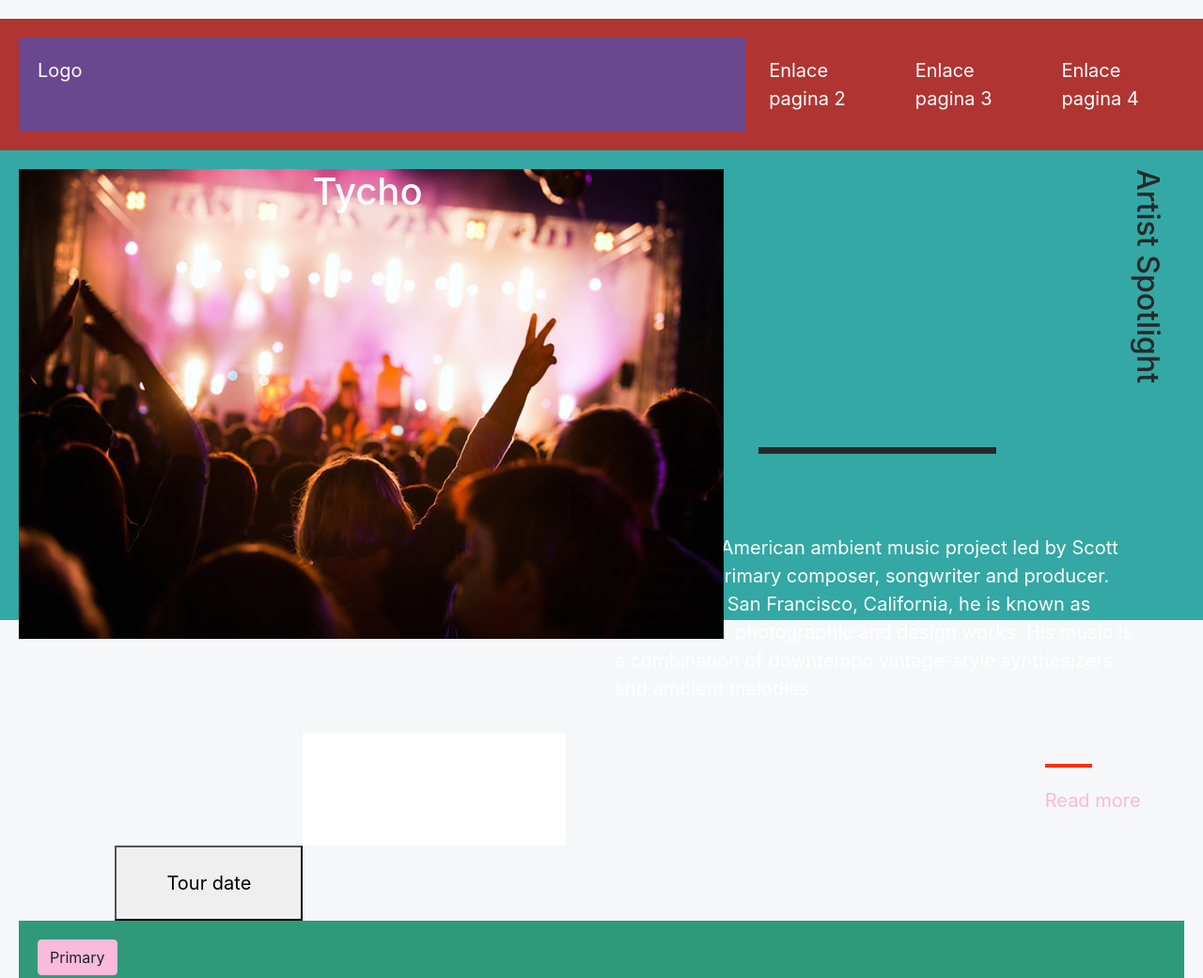
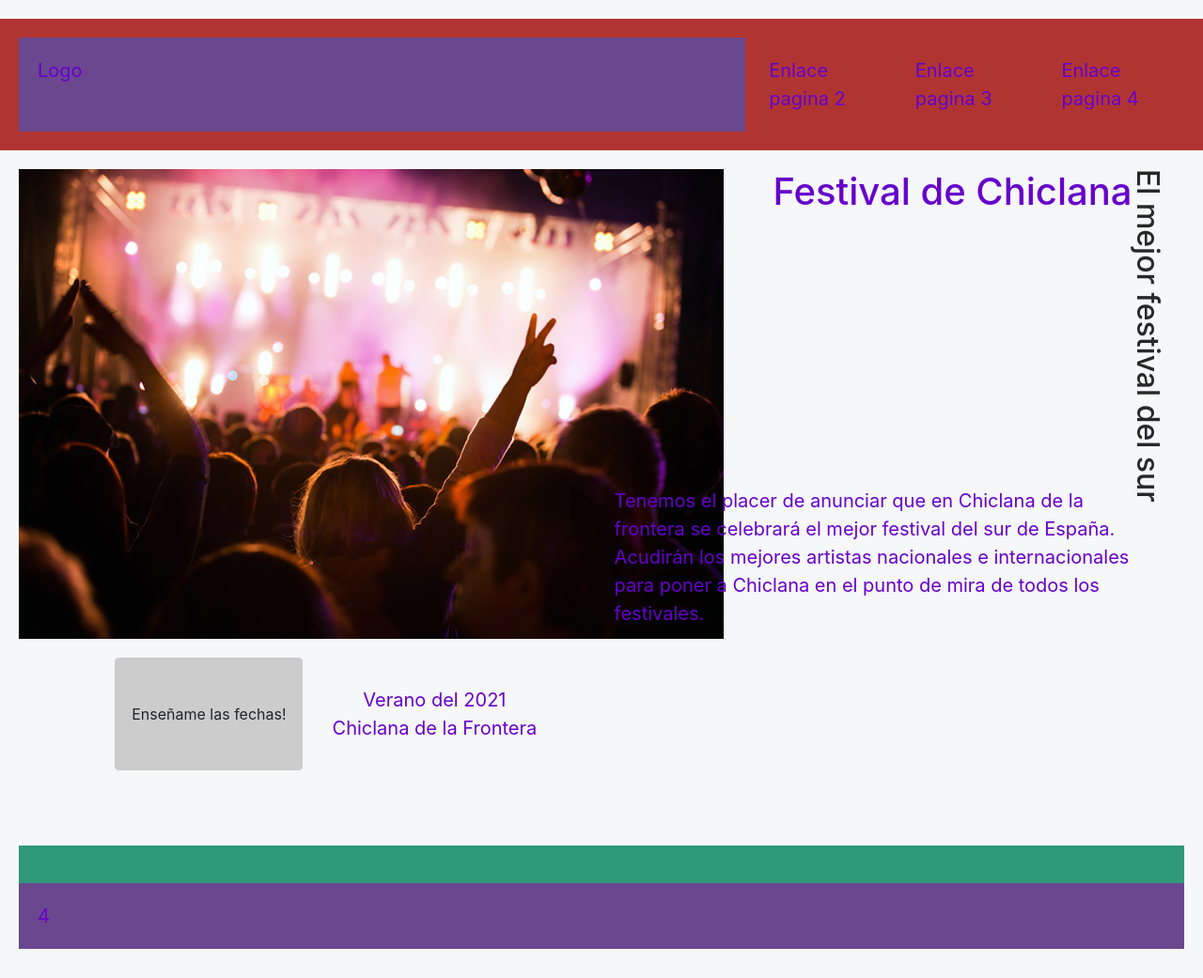
Before and after one commit to martecher/EntregaPEC2Herramientas, a website built with Parcel: page src/index.html in a window 1280 px wide. Shown: the top 1041 px of the page at 94% size. After the commit the page ends 1010 px from the top, so only its background shows below. Built offline with nearby package versions, Linux system fonts and the light colour scheme; some packages are replaced by stand-ins of ours.

Commit message:
subida que empieza a tener forma

```diff
--- a/src/assets/styles/_variables.scss
+++ b/src/assets/styles/_variables.scss
@@ -8,7 +8,7 @@
 $uoc-bg: color.scale($uoc-masterbrand, $lightness: 70%);
 
 $theme-colors: (
-  "primary": #fabada // pon el código de color que prefieras
+  "primary": #cccccc // pon el código de color que prefieras
 );
 $ancho-maximo: 1300px;
 $ancho-maximo-poster:750px;
--- a/src/assets/styles/layouts/_home.scss
+++ b/src/assets/styles/layouts/_home.scss
@@ -18,7 +18,7 @@
 /* items */
 
 .grid-1 div {
-  color: white;
+  color: #6600CC;
   font-size: 20px;
   padding: 20px;
   }
@@ -30,7 +30,7 @@
 }
 
 .item-2 {
-  background: #33a8a5;
+
   height: 500px;
  }
 .item-3 {
@@ -65,14 +65,14 @@
       padding: 0;
       display: grid;
       grid-template-columns: 2fr minmax(10em, max-content) minmax(14em, max-content) minmax(1em, 1fr) fit-content(28em) calc(2em + 0.5vw);
-      grid-template-rows: 35vh 40vh 15vh 10vh;
+      grid-template-rows: 5vh 60vh 15vh 10vh;
     }
 
     h1 {
       grid-column: 3 / 6;
       grid-row: 1 / 2;
       z-index: 2;
-      padding-left: 0.25em;
+      padding-left: 12.5em;
       margin-bottom: initial;
     }
 
@@ -84,20 +84,13 @@
       color: $text;
     }
 
-    hr {
-      grid-column: 5 / 6;
-      grid-row: 2;
-      height: 6px;
-      background-color: $text;
-      width: 20ch;
-    }
-
     .about {
       grid-column: 5 / 6;
       grid-row: 2;
       align-self: end;
       padding-bottom: 4vh;
       margin-bottom: initial;
+      z-index:4;
     }
 
     a {
@@ -119,15 +112,18 @@
     img {
       grid-column: 1 / 4;
       grid-row: 1 / 4;
+      z-index: 0;
+
     }
 
     .location {
       grid-column: 3 / 4;
       grid-row: 3 / 4;
       z-index: 2;
-      background: $main;
+//    background: $main;
       text-align: center;
       display: flex;
+//      color: black !important;
 
       p {
         margin: auto;
@@ -136,9 +132,10 @@
 
     button {
       grid-column: 2 / 3;
-      grid-row: 4 / 5;
+      grid-row: 3 / 4;
       position: initial;
       padding: 0;
+      z-index:8;
     }
   }
 
--- a/src/index.html
+++ b/src/index.html
@@ -20,21 +20,18 @@
       <div class="item-2">
       <section class="poster">
         <main>
-          <h1>Tycho</h1>
-          <h2>Artist Spotlight</h2>
-          <hr>
-          <p class="about">Tycho is an American ambient music project led by Scott Hansen as primary composer, songwriter and producer. Hailing from San Francisco, California, he is known as ISO50 for his photographic and design works. His music is a combination of downtempo
-            vintage-style synthesizers and ambient melodies.</p>
-          <a href="javascript:void(0)">Read more</a>
-          <img src="assets/images/people-in-festival-750.jpg" alt="Tycho Live at Toronto">
+          <h1>Festival de Chiclana</h1>
+          <h2>El mejor festival del sur</h2>
+          <p class="about">Tenemos el placer de anunciar que en Chiclana de la frontera se celebrará el mejor festival del sur de España. Acudirán los mejores artistas nacionales e internacionales para poner a Chiclana en el punto de mira de todos los festivales.</p>
+          <img src="assets/images/people-in-festival-750.jpg" alt="Personals bailando en un festival">
           <div class="location">
-            <p>10.2.2010 Toronto<br>The Drake Hotel</p>
+            <p>Verano del 2021<br>Chiclana de la Frontera</p>
           </div>
-          <button type="button">Tour date</button>
+          <button type="button" class="btn btn-primary">Enseñame las fechas!</button>
         </main>
         </section>
       <div class="item-3">
-        <button type="button" class="btn btn-primary">Primary</button>
+
       </div>
       <div class="item-4">4</div>
     </section>
```
